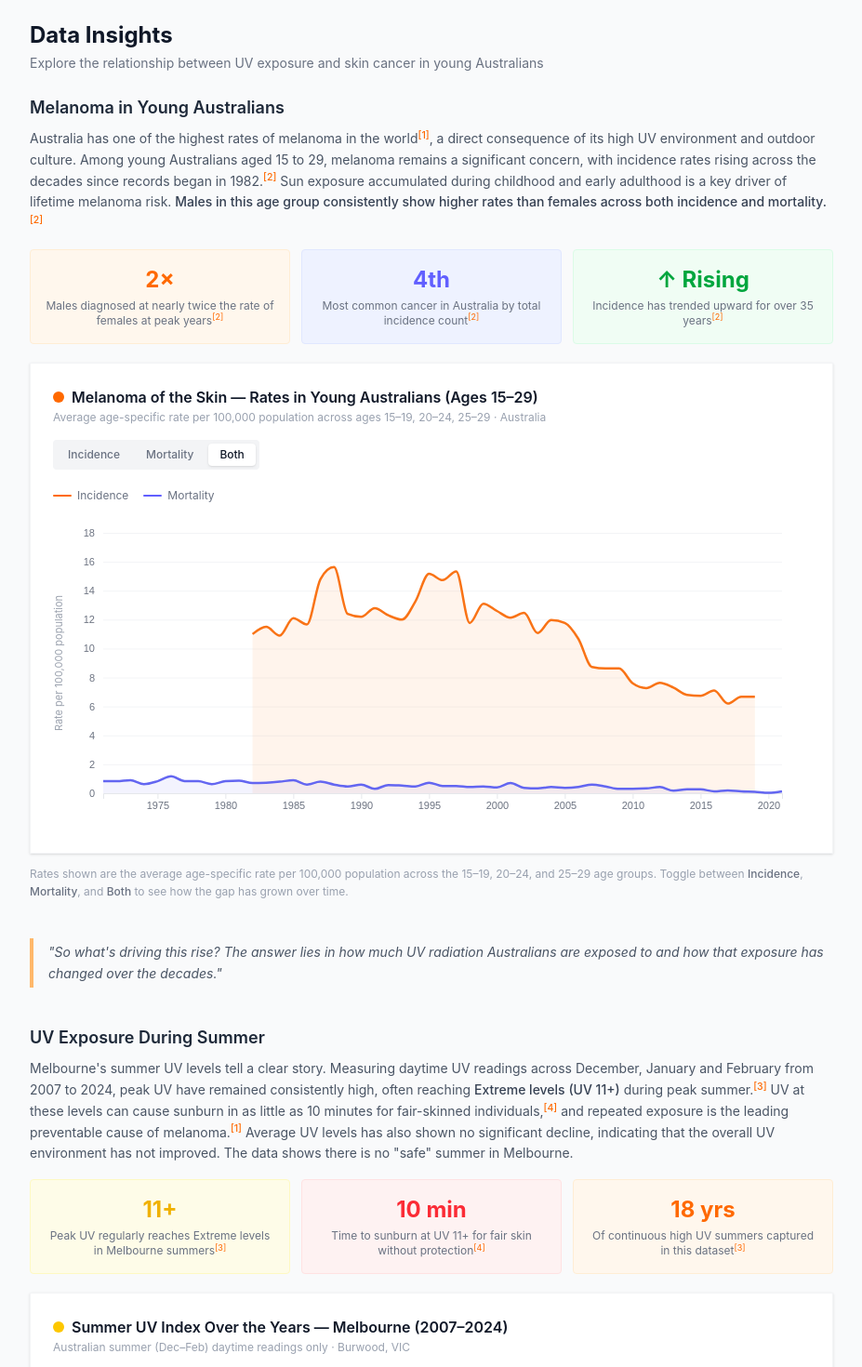
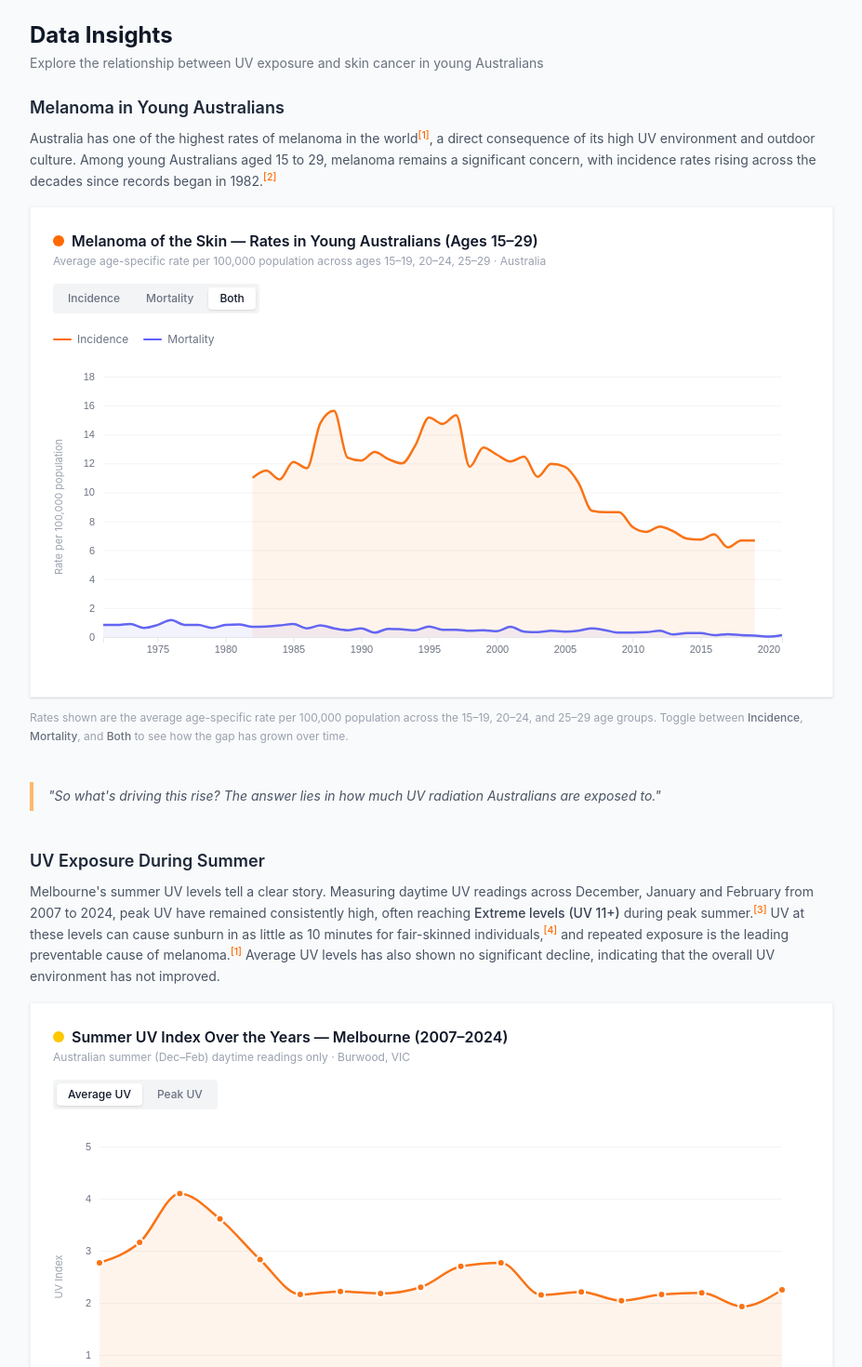
Before and after one commit to zainaisnain/fit5120-tp11-onboarding, a Vue app in the folder client/: page /data-insights in a window 1280 px wide. Shown: the part 120-1590 px from the top of the page at 93% size, without its empty margins (176-1103 px from the left). Built offline with nearby package versions, Linux system fonts and the light colour scheme; sample sign-in values are in the browser's storage.

Commit message:
Removed redundant insights with Effects of Sun Exposure

```diff
--- a/client/src/views/DataInsightsView.vue
+++ b/client/src/views/DataInsightsView.vue
@@ -23,25 +23,7 @@ import UVHeatTrendChart from '@/components/UVHeatTrendChart.vue'
           <p class="text-sm text-gray-600 leading-relaxed">
             Australia has one of the highest rates of melanoma in the world<sup class="text-orange-500 font-medium">[1]</sup>, a direct consequence of its high UV environment and outdoor culture.
             Among young Australians aged 15 to 29, melanoma remains a significant concern, with incidence rates rising across the decades since records began in 1982.<sup class="text-orange-500 font-medium">[2]</sup>
-            Sun exposure accumulated during childhood and early adulthood is a key driver of lifetime melanoma risk.
-            <span class="font-medium text-gray-700">Males in this age group consistently show higher rates than females across both incidence and mortality.</span><sup class="text-orange-500 font-medium">[2]</sup>
           </p>
-        </div>
-
-        <!-- Key stat callouts -->
-        <div class="grid grid-cols-3 gap-3 mb-5">
-          <div class="bg-orange-50 border border-orange-100 rounded p-4 text-center">
-            <p class="text-2xl font-bold text-orange-500">2×</p>
-            <p class="text-xs text-gray-500 mt-1">Males diagnosed at nearly twice the rate of females at peak years<sup class="text-orange-500">[2]</sup></p>
-          </div>
-          <div class="bg-indigo-50 border border-indigo-100 rounded p-4 text-center">
-            <p class="text-2xl font-bold text-indigo-500">4th</p>
-            <p class="text-xs text-gray-500 mt-1">Most common cancer in Australia by total incidence count<sup class="text-orange-500">[2]</sup></p>
-          </div>
-          <div class="bg-green-50 border border-green-100 rounded p-4 text-center">
-            <p class="text-2xl font-bold text-green-600">↑ Rising</p>
-            <p class="text-xs text-gray-500 mt-1">Incidence has trended upward for over 35 years<sup class="text-orange-500">[2]</sup></p>
-          </div>
         </div>
 
         <MelanomaChart />
@@ -57,8 +39,7 @@ import UVHeatTrendChart from '@/components/UVHeatTrendChart.vue'
       <!-- Connector narrative -->
       <div class="border-l-4 border-orange-300 pl-4 py-1">
         <p class="text-sm text-gray-600 leading-relaxed italic">
-          "So what's driving this rise? The answer lies in how much UV radiation Australians are exposed to
-          and how that exposure has changed over the decades."
+          "So what's driving this rise? The answer lies in how much UV radiation Australians are exposed to."
         </p>
       </div>
 
@@ -72,24 +53,7 @@ import UVHeatTrendChart from '@/components/UVHeatTrendChart.vue'
             <span class="font-medium text-gray-700">Extreme levels (UV 11+)</span> during peak summer.<sup class="text-orange-500 font-medium">[3]</sup>
             UV at these levels can cause sunburn in as little as 10 minutes for fair-skinned individuals,<sup class="text-orange-500 font-medium">[4]</sup>
             and repeated exposure is the leading preventable cause of melanoma.<sup class="text-orange-500 font-medium">[1]</sup> Average UV levels has also shown no significant decline, indicating that the overall UV environment has not improved.
-            The data shows there is no "safe" summer in Melbourne.
           </p>
-        </div>
-
-        <!-- Key stat callouts -->
-        <div class="grid grid-cols-3 gap-3 mb-5">
-          <div class="bg-yellow-50 border border-yellow-100 rounded p-4 text-center">
-            <p class="text-2xl font-bold text-yellow-500">11+</p>
-            <p class="text-xs text-gray-500 mt-1">Peak UV regularly reaches Extreme levels in Melbourne summers<sup class="text-orange-500">[3]</sup></p>
-          </div>
-          <div class="bg-red-50 border border-red-100 rounded p-4 text-center">
-            <p class="text-2xl font-bold text-red-500">10 min</p>
-            <p class="text-xs text-gray-500 mt-1">Time to sunburn at UV 11+ for fair skin without protection<sup class="text-orange-500">[4]</sup></p>
-          </div>
-          <div class="bg-orange-50 border border-orange-100 rounded p-4 text-center">
-            <p class="text-2xl font-bold text-orange-500">18 yrs</p>
-            <p class="text-xs text-gray-500 mt-1">Of continuous high UV summers captured in this dataset<sup class="text-orange-500">[3]</sup></p>
-          </div>
         </div>
 
         <UVHeatTrendChart />
```
